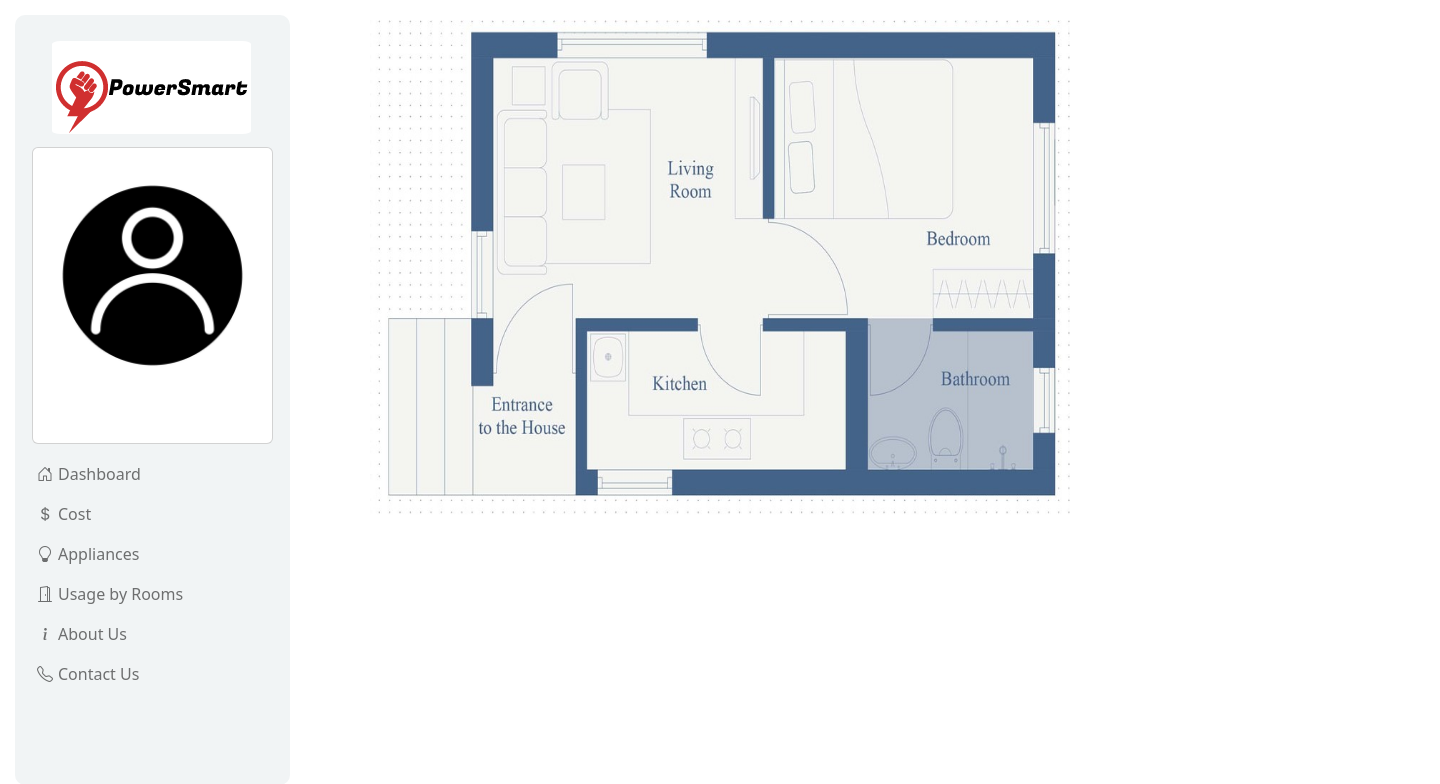
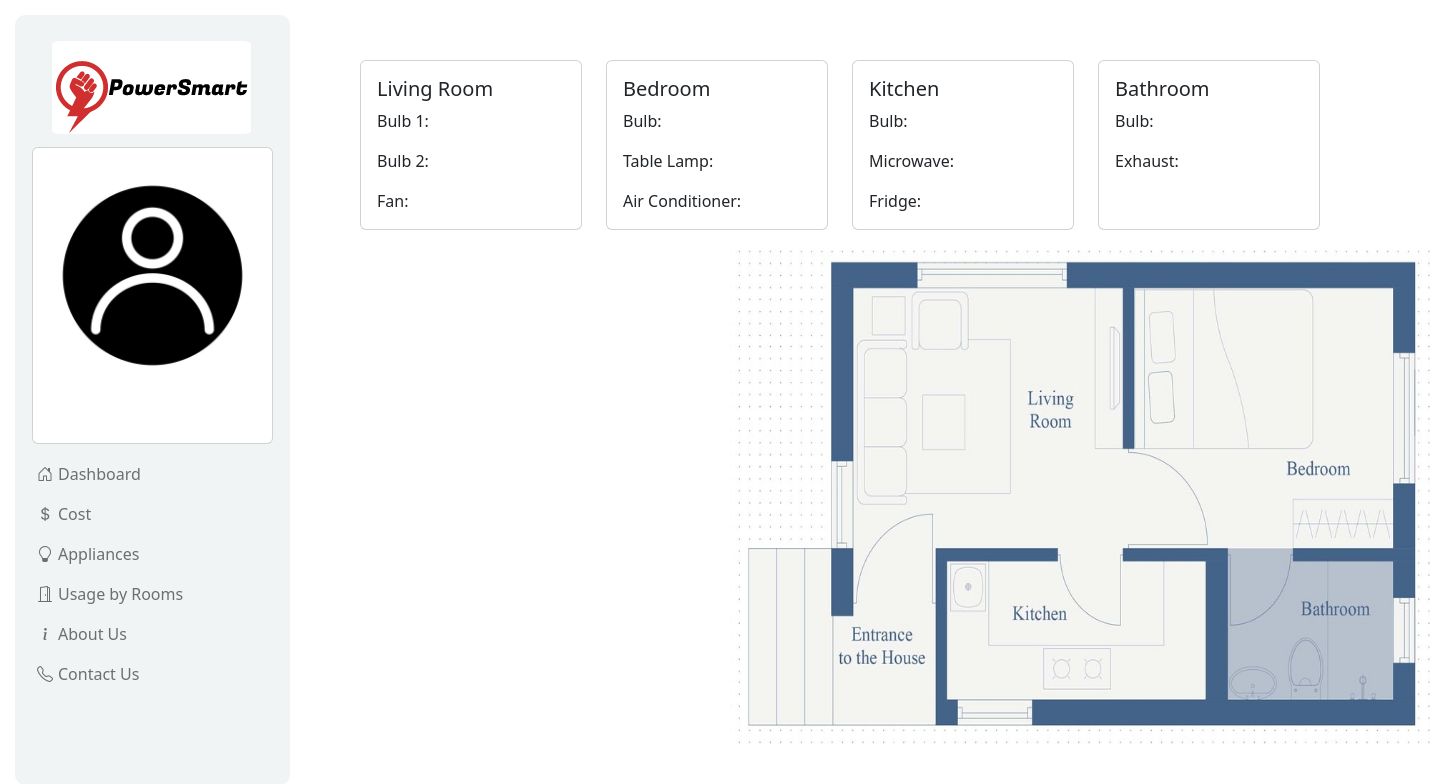
Before and after one commit to NoraRaju/PowerSmart, a Django app: page /PowerSmart/room/ in a window 1440 px wide. Shown: the top 784 px of the page. Run offline with Django 4.2, Linux system fonts and the light colour scheme; some libraries are stand-ins or nearby versions.

Commit message:
Added to appliance and room cards

```diff
--- a/myworld/miniproject/PowerSmart/templates/room.html
+++ b/myworld/miniproject/PowerSmart/templates/room.html
@@ -55,10 +55,53 @@
       </span>
     </nav>
   </aside>
+  <div class="maincon">
+  <div class="row">
+    <div class="col-md-3">
+      <div class="card h-100">
+        <div class="card-body">
+          <h5 class="card-title">Living Room</h5>
+          <p class="card-text">Bulb 1:</p>
+          <p class="card-text">Bulb 2:</p>
+          <p class="card-text">Fan:</p>
+        </div>
+      </div>
+    </div>
+    <div class="col-md-3">
+      <div class="card h-100">
+        <div class="card-body">
+          <h5 class="card-title">Bedroom</h5>
+          <p class="card-text">Bulb:</p>
+          <p class="card-text">Table Lamp:</p>
+          <p class="card-text">Air Conditioner:</p>
+        </div>
+      </div>
+    </div>
+    <div class="col-md-3">
+      <div class="card h-100">
+        <div class="card-body">
+          <h5 class="card-title">Kitchen</h5>
+          <p class="card-text">Bulb:</p>
+          <p class="card-text">Microwave:</p>
+          <p class="card-text">Fridge:</p>
+        </div>
+      </div>
+    </div>
+    <div class="col-md-3">
+      <div class="card h-100">
+        <div class="card-body">
+          <h5 class="card-title">Bathroom</h5>
+          <p class="card-text">Bulb:</p>
+          <p class="card-text">Exhaust:</p>
+        </div>
+      </div>
+    </div>
+  </div>
 
   <div class="main-content2">
     <img class="roomimage" src="{% static 'assets/roomimg2.jpg' %}" alt="roomplan"/>
   </div>
+</div>
 </div>
 <!--
   <section class="main_content">
```
Also changed, not shown: myworld/miniproject/PowerSmart/templates/appliances.html (+14 -4 lines), myworld/miniproject/db.sqlite3, myworld/miniproject/miniproject/settings.py (line endings or trailing spaces).
